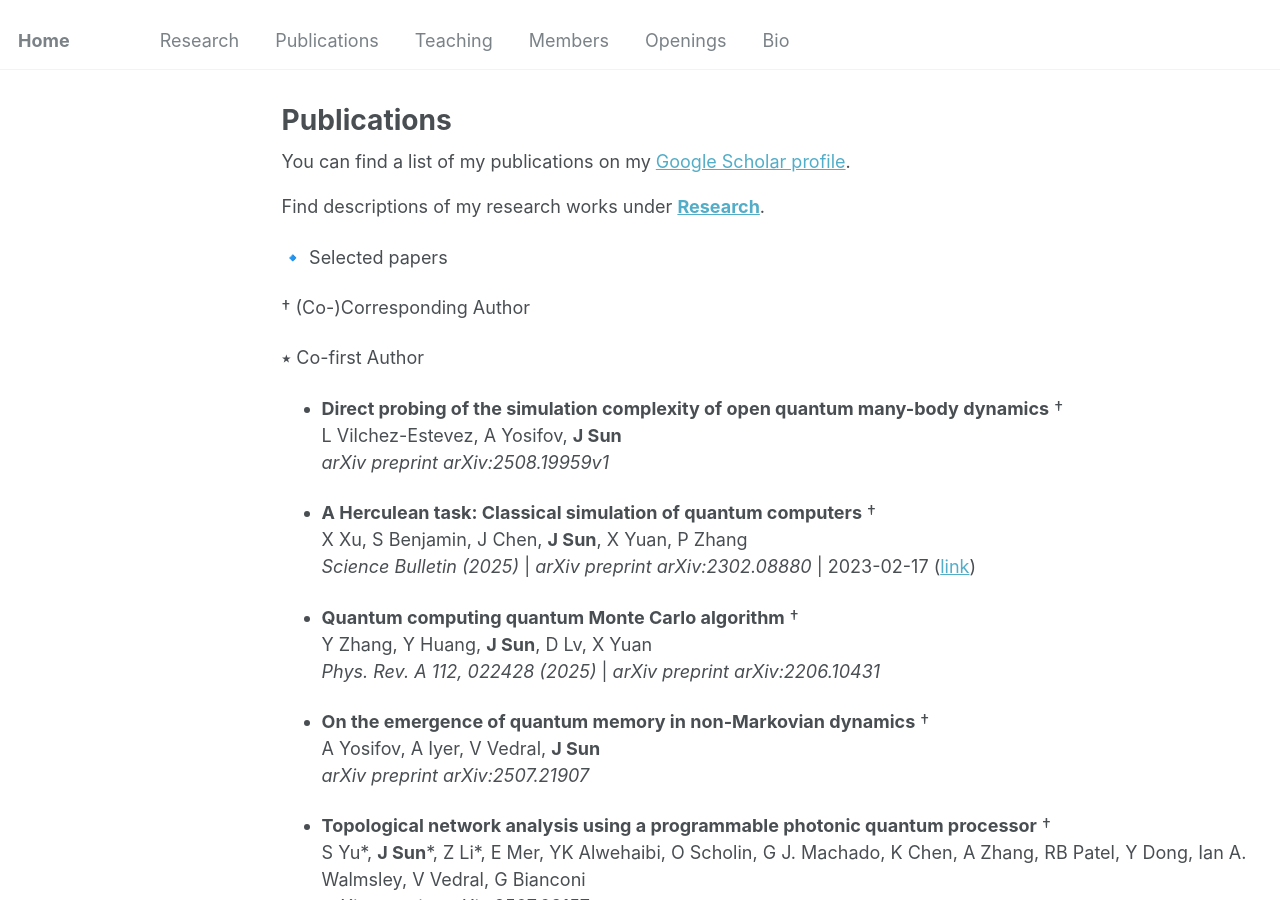
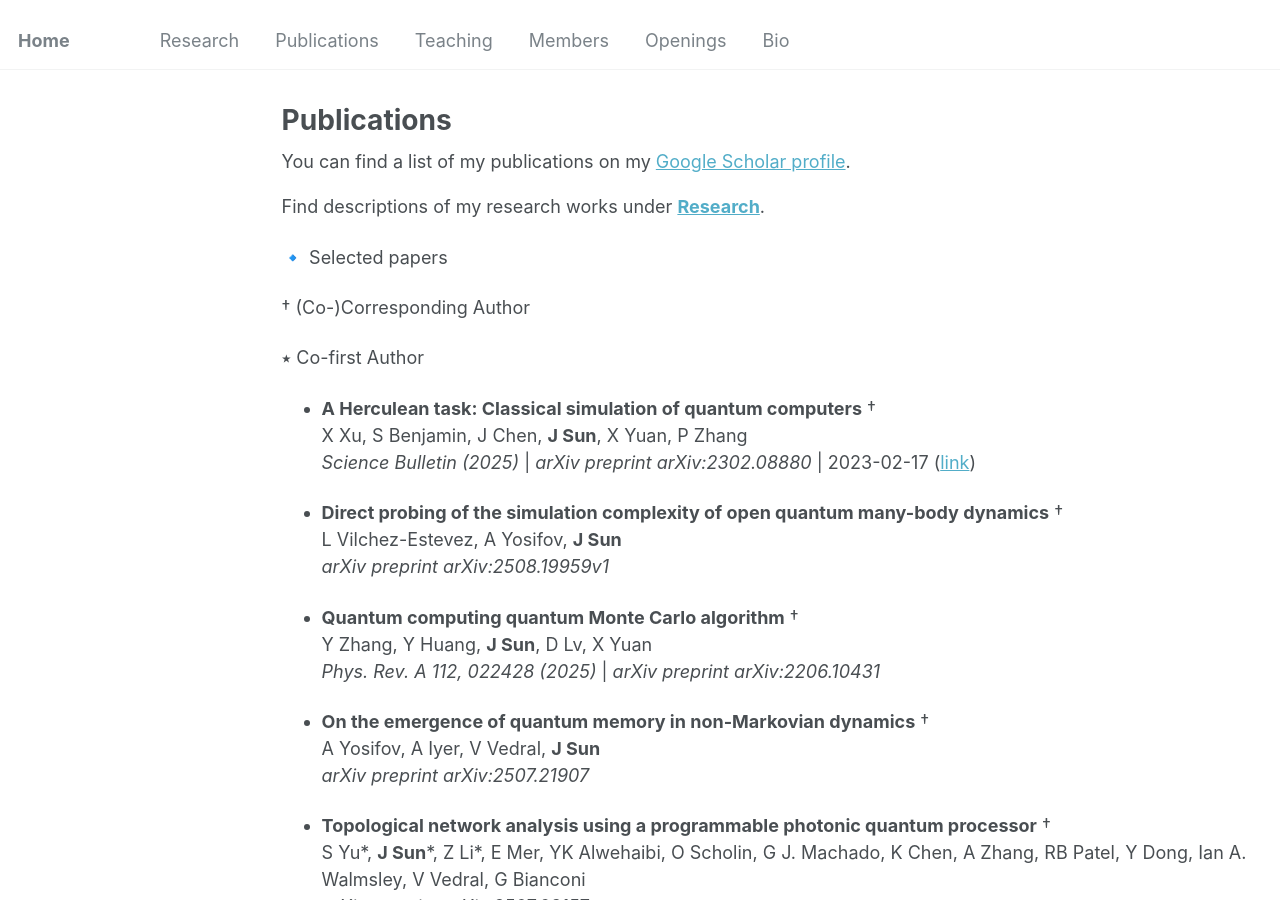
Before and after one commit to jinzhao-sun/jinzhao-sun.github.io, a Jekyll site: the page built from _pages/publications.md, in a window 1280 px wide and 900 px high. Built offline with Jekyll 4.4.1, drawn with Linux system fonts in a browser that asks for light colours.

```diff
--- a/_pages/publications.md
+++ b/_pages/publications.md
@@ -18,13 +18,13 @@ Find descriptions of my research works under **[Research](research.md)**.
 
 ⭑ Co-first Author
 
+- **A Herculean task: Classical simulation of quantum computers**  †<br>
+  X Xu, S Benjamin, J Chen, **J Sun**, X Yuan, P Zhang
+  *Science Bulletin (2025)* | *arXiv preprint arXiv:2302.08880* | 2023-02-17 ([link](https://doi.org/10.1016/j.scib.2025.10.016))
+
 - **Direct probing of the simulation complexity of open quantum many-body dynamics** †<br>
   L Vilchez-Estevez, A Yosifov,  **J Sun**<br>
   *arXiv preprint arXiv:2508.19959v1*
-
-- **A Herculean task: Classical simulation of quantum computers**  †<br>
-  X Xu, S Benjamin, J Chen, **J Sun**, X Yuan, P Zhang
-  *Science Bulletin (2025)* | *arXiv preprint arXiv:2302.08880* | 2023-02-17 ([link](https://doi.org/10.1016/j.scib.2025.10.016))
 
 - **Quantum computing quantum Monte Carlo algorithm** †<br>
   Y Zhang, Y Huang, **J Sun**, D Lv, X Yuan
```
